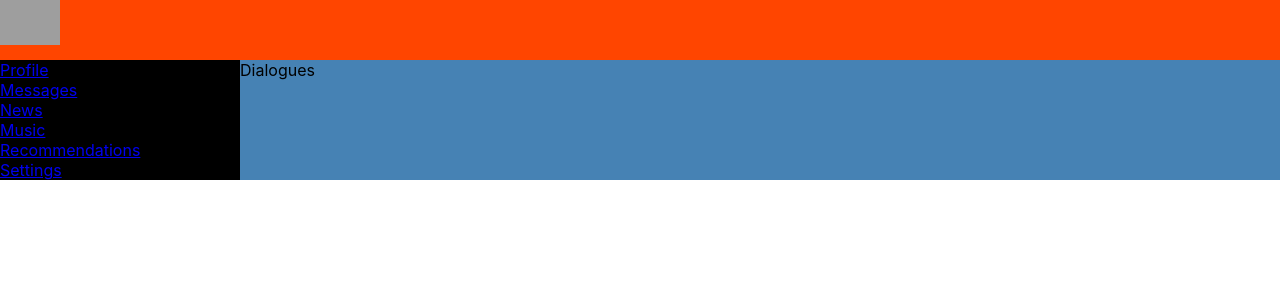
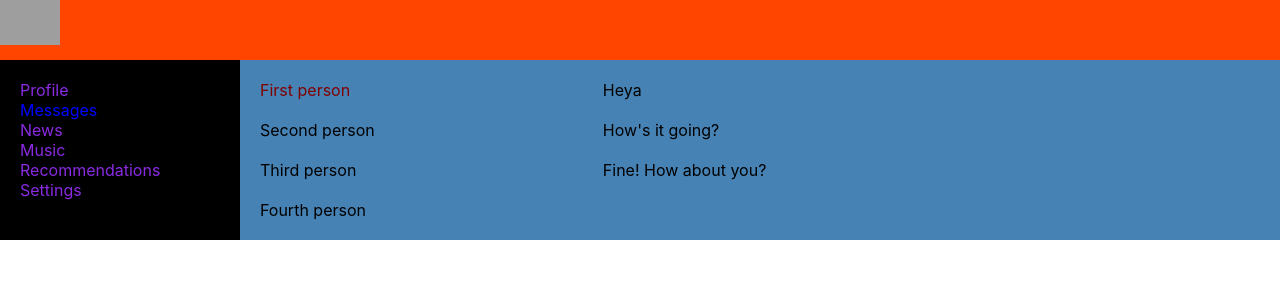
Before and after one commit to Amelit-Q/learning_react_1, a React (Create React App) app: page /messages in a window 1280 px wide. Shown: the top 300 px of the page. Built offline with nearby package versions, Linux system fonts and the light colour scheme; grey boxes are pictures that could not be loaded.

Commit message:
Added some dialogues items plus some css for them. P.S. Separate dialogues window

```diff
--- a/src/components/Dialogues/Dialogues.js
+++ b/src/components/Dialogues/Dialogues.js
@@ -1,10 +1,28 @@
 import React from "react";
-import classes from "./Dialogues.css"
+import classes from "./Dialogues.module.css"
 
-const Dialogues = (props) => {
+const Dialogues = () => {
     return (
-        <div>
-            Dialogues
+        <div className={classes.dialogues}>
+            <div className={classes.dialoguesItems}>
+                <div className={`${classes.conversation} ${classes.active}`}>
+                    First person
+                </div>
+                <div className={classes.conversation}>
+                    Second person
+                </div>
+                <div className={classes.conversation}>
+                    Third person
+                </div>
+                <div className={classes.conversation}>
+                    Fourth person
+                </div>
+            </div>
+            <div className={classes.messages}>
+                <div className={classes.messages}>Heya</div>
+                <div className={classes.messages}>How's it going?</div>
+                <div className={classes.messages}>Fine! How about you?</div>
+            </div>
         </div>
     )
 }
--- /dev/null
+++ b/src/components/Dialogues/Dialogues.module.css
@@ -0,0 +1,20 @@
+.dialogues {
+    display: grid;
+    grid-template-columns: 4fr 10fr;
+}
+
+.dialoguesItems {
+    padding: 10px;
+}
+
+.dialoguesItems .active {
+    color: maroon;
+}
+
+.conversation {
+    padding: 10px;
+}
+
+.messages {
+    padding: 10px;
+}
--- a/src/components/NavBar/NavBar.js
+++ b/src/components/NavBar/NavBar.js
@@ -6,22 +6,22 @@ const NavBar = () => {
     return (
         <nav className={classes.nav}>
             <div className={classes.item}>
-                <NavLink to={'/profile'}>Profile</NavLink>
+                <NavLink to={'/profile'} activeClassName={classes.active}>Profile</NavLink>
             </div>
             <div className={classes.item}>
-                <NavLink to={'/messages'}>Messages</NavLink>
+                <NavLink to={'/messages'} activeClassName={classes.active}>Messages</NavLink>
             </div>
             <div className={classes.item}>
-                <NavLink to={'/news'}>News</NavLink>
+                <NavLink to={'/news'} activeClassName={classes.active}>News</NavLink>
             </div>
             <div className={classes.item}>
-                <NavLink to={'/music'}>Music</NavLink>
+                <NavLink to={'/music'} activeClassName={classes.active}>Music</NavLink>
             </div>
             <div className={classes.item}>
-                <NavLink to={'/recommendations'}>Recommendations</NavLink>
+                <NavLink to={'/recommendations'} activeClassName={classes.active}>Recommendations</NavLink>
             </div>
             <div className={classes.item}>
-                <NavLink to={'/settings'}>Settings</NavLink>
+                <NavLink to={'/settings'} activeClassName={classes.active}>Settings</NavLink>
             </div>
         </nav>
     )
--- a/src/components/NavBar/NavBar.module.css
+++ b/src/components/NavBar/NavBar.module.css
@@ -1,8 +1,14 @@
 .nav {
     grid-area: n;
     background-color: black;
+    padding: 20px;
 }
 
-.item {
+.item a {
     color: blueviolet;
+    text-decoration: none;
 }
+
+.item a.active {
+    color: blue;
+}
```
Also changed, not shown: src/components/Dialogues/Dialogues.css (deleted).
